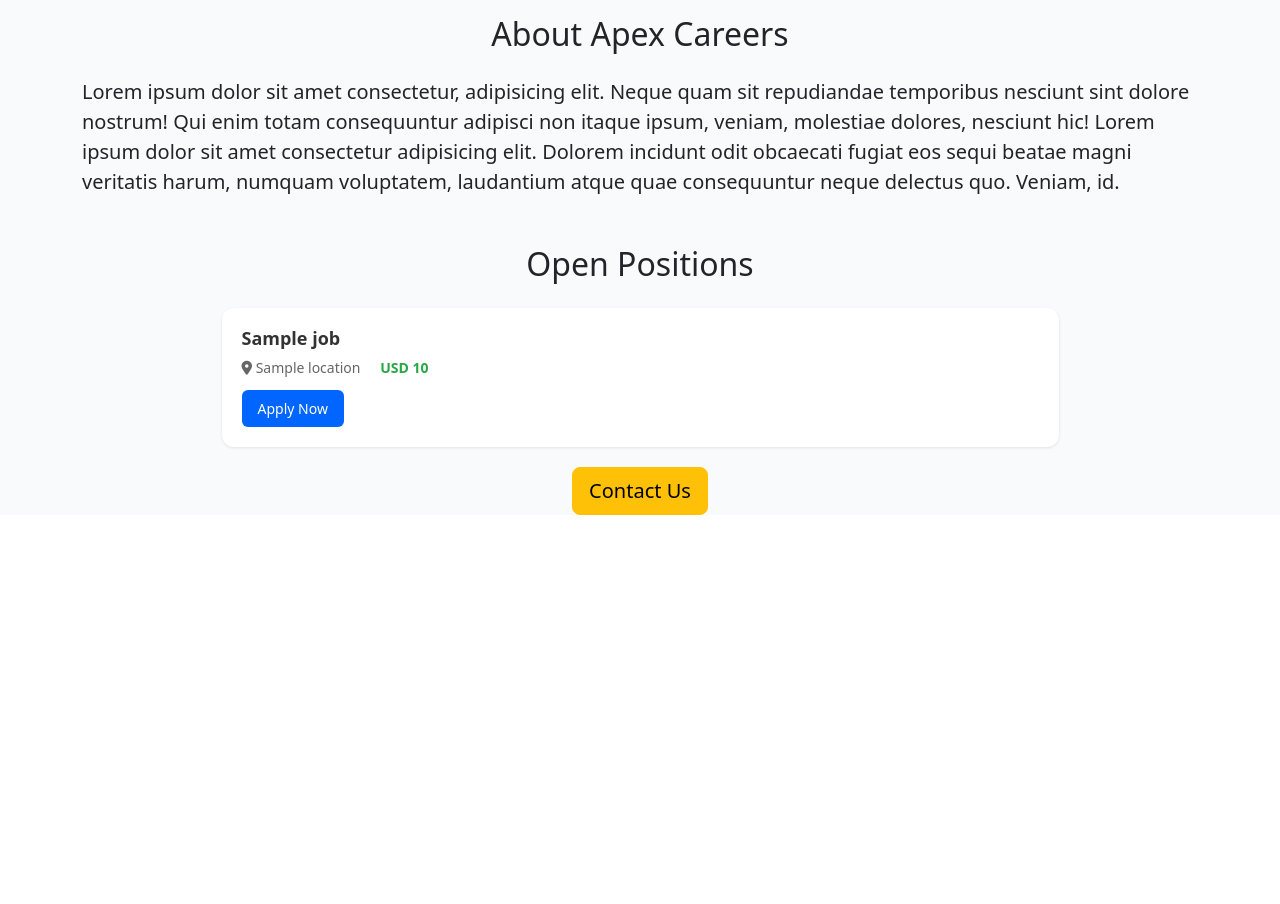
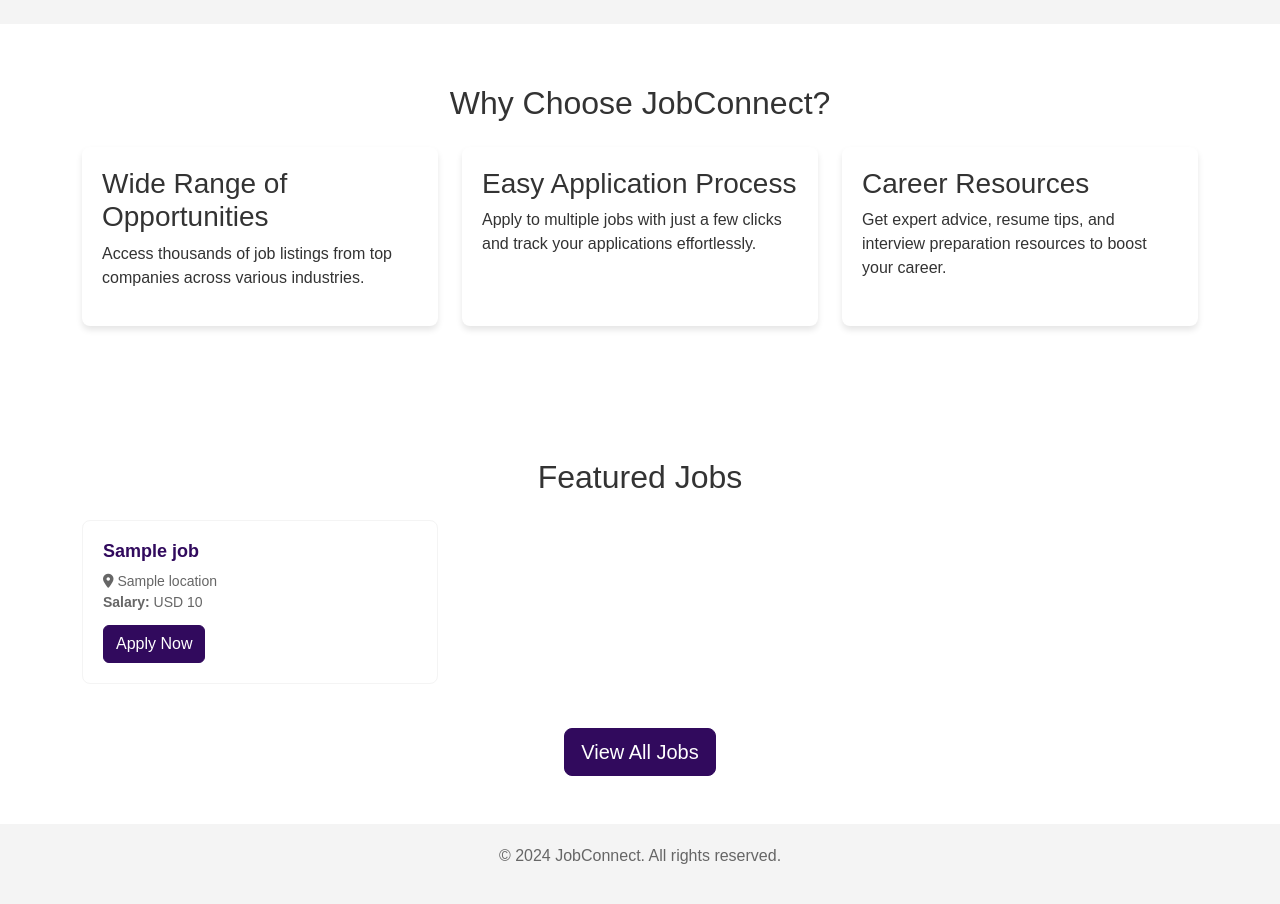
Before and after one commit to andromeda3453/flask-careers-site, a Flask app: template templates/home.html in a window 1280 px wide. Shown: the part 417-1321 px from the top of the page. Before the commit the page ends 932 px from the top, so only its background shows below. Run offline with Flask 3, Linux system fonts and the light colour scheme; the template is opened without the code that fills it: most values are stand-ins (such as "Sample title", 1, 10 or a date in 2020); some libraries are stand-ins or nearby versions.

Commit message:
modified navbar and updated theme added application form added server side form validation

```diff
--- a/app.py
+++ b/app.py
@@ -1,13 +1,21 @@
-from flask import Flask, render_template
+from flask import Flask, render_template, request
 from database import get_jobs
+from forms import JobApplicationForm
 
 app = Flask(__name__)
 
 
-@app.route("/job/<job_id>")
+@app.get("/job/<job_id>")
 def job_detail(job_id):
     job = get_jobs("*", job_id)[0]
     return render_template("jobdetails.html", job=job)
+
+
+@app.post("/job/<job_id>")
+def submit_application(job_id):
+    print(request.form)
+    form = JobApplicationForm(request.form)
+    print(form.data)
 
 
 @app.route("/")
--- a/database.py
+++ b/database.py
@@ -25,7 +25,7 @@ def get_jobs(columns: list[str], id: int = None):
 
     try:
         with engine.connect() as conn:
-            result = conn.execute(text(f"select {columns} from jobs {condition}"))
+            result = conn.execute(text(f"select {columns} from jobs {condition} limit 3"))
             jobs = result.all()
             jobs = [row._asdict() for row in jobs]
             return jobs
--- a/requirements.txt
+++ b/requirements.txt
@@ -13,3 +13,4 @@ python-dotenv==1.0.1
 SQLAlchemy==2.0.32
 typing_extensions==4.12.2
 Werkzeug==3.0.3
+WTForms==3.1.2
--- a/static/app.css
+++ b/static/app.css
@@ -1,14 +1,14 @@
-#banner {
+/* #banner {
   height: 350px;
   width: 100%;
   object-fit: cover;
-}
+} */
 
 body {
   background-color: #f8f9fac7;
 }
 
-.job-list-container {
+/* .job-list-container {
   max-width: 800px;
   margin: 30px auto;
 }
@@ -43,4 +43,87 @@ body {
   border: none;
   padding: 8px 16px;
   font-size: 14px;
+} */
+
+:root {
+  --accent-purple: #310a5d;
+  --dark-gray: #333333;
+  --medium-gray: #666666;
+  --light-gray: #f4f4f4;
+  --white: #ffffff;
 }
+
+body {
+  font-family: "Arial", sans-serif;
+  background-color: var(--white);
+  color: var(--dark-gray);
+}
+
+
+.hero-section {
+  background-color: var(--light-gray);
+  color: var(--dark-gray);
+  padding: 100px 0;
+}
+
+.intro-section {
+  background-color: var(--white);
+  padding: 60px 0;
+}
+
+.intro-card {
+  background-color: var(--white);
+  border-radius: 8px;
+  padding: 20px;
+  box-shadow: 0 4px 6px rgba(0, 0, 0, 0.1);
+  height: 100%;
+  transition: transform 0.3s ease;
+}
+
+.intro-card:hover {
+  transform: translateY(-5px);
+}
+
+.job-card {
+  background-color: var(--white);
+  border: 1px solid var(--light-gray);
+  border-radius: 8px;
+  padding: 20px;
+  margin-bottom: 20px;
+  transition: box-shadow 0.3s ease, transform 0.3s ease;
+}
+
+.job-card:hover {
+  box-shadow: 0 6px 12px rgba(0, 0, 0, 0.15);
+  transform: translateY(-5px);
+}
+
+.job-title {
+  font-size: 18px;
+  font-weight: bold;
+  margin-bottom: 8px;
+  color: var(--accent-purple);
+}
+
+.job-details {
+  font-size: 14px;
+  color: var(--medium-gray);
+  margin-bottom: 12px;
+}
+
+.btn-primary {
+  background-color: var(--accent-purple);
+  border-color: var(--accent-purple);
+  color: var(--white);
+}
+
+.btn-primary:hover {
+  background-color: #4b0f8c;
+  border-color: #4b0f8c;
+}
+
+.footer {
+  background-color: var(--light-gray);
+  color: var(--medium-gray);
+  padding: 20px 0;
+}
--- a/templates/_layout.html
+++ b/templates/_layout.html
@@ -7,6 +7,36 @@
     <link href="https://cdn.jsdelivr.net/npm/bootstrap@5.3.3/dist/css/bootstrap.min.css" rel="stylesheet"
         integrity="sha384-QWTKZyjpPEjISv5WaRU9OFeRpok6YctnYmDr5pNlyT2bRjXh0JMhjY6hW+ALEwIH" crossorigin="anonymous">
     <script src="https://kit.fontawesome.com/bf1c6590f2.js" crossorigin="anonymous"></script>
+    <style>
+        :root {
+            --accent-purple: #310a5d;
+            --dark-gray: #333333;
+            --medium-gray: #666666;
+            --light-gray: #f4f4f4;
+            --white: #ffffff;
+        }
+
+        .navbar-sticky {
+            position: sticky;
+            top: 0;
+            z-index: 1000;
+            background-color: var(--white);
+            box-shadow: 0 2px 4px rgba(0, 0, 0, 0.1);
+        }
+
+        .navbar-brand {
+            color: var(--accent-purple) !important;
+            font-weight: bold;
+        }
+
+        .nav-link {
+            color: var(--dark-gray) !important;
+        }
+
+        .nav-link:hover {
+            color: var(--accent-purple) !important;
+        }
+    </style>
     {%block head %} {%endblock%}
     <title>{% block title %} {%endblock%}</title>
 </head>
--- a/templates/home.html
+++ b/templates/home.html
@@ -1,32 +1,67 @@
 {% extends '_layout.html'%}
+
 
 {%block title %} Home {% endblock%}
 
 {% block head %}
 <link rel="stylesheet" href="{{url_for('static', filename='app.css')}}">{% endblock head %}
 
+
 {% block content %}
-<img id="banner" class="img-fluid" src="static/banner.jpg">
-<div class="container">
-    <!-- <h1 class="text-center mt-2 mb-4">Apex Careers</h1> -->
-    <h2 class="text-center mt-3 mb-4">About Apex Careers</h2>
-    <p class="lead">Lorem ipsum dolor sit amet consectetur, adipisicing elit. Neque quam sit repudiandae temporibus
-        nesciunt sint
-        dolore nostrum! Qui enim totam consequuntur adipisci non itaque ipsum, veniam, molestiae dolores, nesciunt
-        hic!
-        Lorem ipsum dolor sit amet consectetur adipisicing elit. Dolorem incidunt odit obcaecati fugiat eos sequi
-        beatae
-        magni veritatis harum, numquam voluptatem, laudantium atque quae consequuntur neque delectus quo. Veniam,
-        id.
-    </p>
-    <h2 class="text-center mt-5 mb-4">Open Positions</h2>
 
-    {% for job in jobs %}
-    {% include 'jobs.html' %}
-    {% endfor %}
 
-</div>
-<div class="text-center">
-    <button class="btn btn-warning btn-lg">Contact Us</button>
-</div>
+<header class="hero-section text-center">
+    <div class="container">
+        <h1 class="display-4">Find Your Dream Job</h1>
+        <p class="lead">Connect with top companies and kickstart your career today</p>
+        <a href="#" class="btn btn-primary btn-lg mt-3">Search Jobs</a>
+    </div>
+</header>
+
+<section class="intro-section">
+    <div class="container">
+        <h2 class="text-center mb-4">Why Choose JobConnect?</h2>
+        <div class="row">
+            <div class="col-md-4 mb-4">
+                <div class="intro-card">
+                    <h3>Wide Range of Opportunities</h3>
+                    <p>Access thousands of job listings from top companies across various industries.</p>
+                </div>
+            </div>
+            <div class="col-md-4 mb-4">
+                <div class="intro-card">
+                    <h3>Easy Application Process</h3>
+                    <p>Apply to multiple jobs with just a few clicks and track your applications effortlessly.</p>
+                </div>
+            </div>
+            <div class="col-md-4 mb-4">
+                <div class="intro-card">
+                    <h3>Career Resources</h3>
+                    <p>Get expert advice, resume tips, and interview preparation resources to boost your career.</p>
+                </div>
+            </div>
+        </div>
+    </div>
+</section>
+
+<section class="featured-jobs py-5">
+    <div class="container">
+        <h2 class="text-center mb-4">Featured Jobs</h2>
+        <div class="row">
+            {% for job in jobs %}
+            {% include 'jobs.html' %}
+            {% endfor %}
+        </div>
+        <div class="text-center mt-4">
+            <a href="#" class="btn btn-primary btn-lg">View All Jobs</a>
+        </div>
+    </div>
+</section>
+
+<footer class="footer text-center">
+    <div class="container">
+        <p>&copy; 2024 JobConnect. All rights reserved.</p>
+    </div>
+</footer>
+
 {% endblock content %}
--- a/templates/jobs.html
+++ b/templates/jobs.html
@@ -1,20 +1,10 @@
-<!-- <div
-    class="shadow bg-body-tertiary rounded d-flex px-5 py-3 justify-content-between w-75 text-center align-items-center mx-auto mb-4">
-    <div class="d-flex w-25 flex-column">
-        <p class="h3">{{job.title}}</p>
-        <p>{{job.location}}</p>
-        <p>{{job.currency or ""}} {{job.salary or ""}}</p>
+<div class="col-md-4">
+    <div class="job-card">
+        <h3 class="job-title">{{job.title}}</h3>
+        <p class="job-details">
+            <strong><i class="fa-solid fa-location-dot"></i> </strong> {{job.location}}<br>
+            <strong>Salary:</strong> {{job.currency or ""}} {{job.salary or ""}}
+        </p>
+        <a href="{{ url_for('job_detail', job_id=job['id']) }}" class="btn btn-primary">Apply Now</a>
     </div>
-    <div>
-        <a href="{{ url_for('job_detail', job_id=job['id']) }}" class="btn btn-primary btn-lg">Apply</a>
-    </div>
-</div> -->
-
-<div class="job-card w-75 mx-auto">
-    <h2 class="job-title">{{job.title}}</h2>
-    <p class="job-details">
-        <span class="me-3"><i class="fa-solid fa-location-dot"></i> {{job.location}}</span>
-        <span class="job-salary">{{job.currency or ""}} {{job.salary or ""}}</span>
-    </p>
-    <a href="{{ url_for('job_detail', job_id=job['id']) }}" class="btn btn-primary btn-apply">Apply Now</a>
 </div>
--- a/templates/nav.html
+++ b/templates/nav.html
@@ -1,5 +1,16 @@
-<nav class="navbar navbar-expand-lg bg-dark sticky-top p-3 shadow-sm" data-bs-theme="dark">
-    <div class="container-fluid">
-        <a class="navbar-brand mb-0 h1" href="{{url_for('home')}}"><span>Apex Careers</span></a>
+<nav class="navbar navbar-expand-lg navbar-sticky">
+    <div class="container">
+        <a class="navbar-brand" href="{{url_for('home')}}">JobConnect</a>
+        <button class="navbar-toggler" type="button" data-bs-toggle="collapse" data-bs-target="#navbarNav">
+            <span class="navbar-toggler-icon"></span>
+        </button>
+        <div class="collapse navbar-collapse" id="navbarNav">
+            <ul class="navbar-nav ms-auto">
+                <li class="nav-item"><a class="nav-link" href="#">Home</a></li>
+                <li class="nav-item"><a class="nav-link" href="#">Jobs</a></li>
+                <li class="nav-item"><a class="nav-link" href="#">About</a></li>
+                <li class="nav-item"><a class="nav-link" href="#">Contact</a></li>
+            </ul>
+        </div>
     </div>
 </nav>
```
Also changed, not shown: forms.py (added, +35 -0 lines), static/jobdetails.css (+23 -1 lines), templates/application_form.html (added, +52 -0 lines), templates/jobdetails.html (+6 -23 lines).
